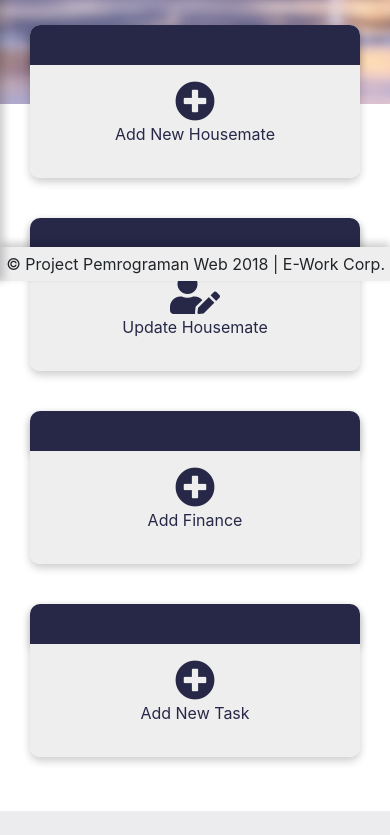
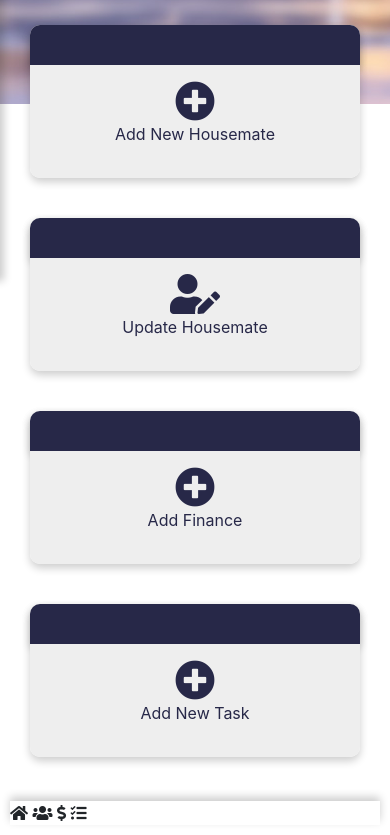
Before and after one commit to atjhoendz/Project_PemWEB, a CodeIgniter app: page /Project_PemWEB/homepage in a window 390 px wide. Shown: the part 563-1398 px from the top of the page. Before the commit the page ends 1374 px from the top, so only its background shows below. Run offline with CodeIgniter, Linux system fonts and the light colour scheme; a user stored in the database is signed in; data comes from the database, SQL or seed files in the repository; some libraries are stand-ins or nearby versions.

Commit message:
footer move to toolbarFooter on mobile view

```diff
--- a/application/views/homepage.php
+++ b/application/views/homepage.php
@@ -310,7 +310,7 @@
                                                             echo "<td class='txtExpenses'>Rp".$row->jumlah."</td>";
                                                         } ?>
                                                         <td nowrap><?php echo $row->tanggal; ?></td>
-                                                        <td><button class="btn-danger">Delete</button></td>
+                                                        <td><button id="btnDeleteFinance<?php echo $number;?>" class="btn-danger" value="<?php echo $row->id_transaksi; ?>">Delete</button></td>
                                                     </tr>
                                                 <?php endforeach; ?>
                                             <?php } else { ?>
@@ -376,8 +376,11 @@
                 </div>
             </div>
             <!-- Footer -->
-            <div id="footer" class="footer bayangan-atas">
-                <span>&copy Project Pemrograman Web 2018 | E-Work Corp.</span>
+            <div id="footer" class="toolbarContainer bayangan-atas">
+                <i id="gotoHome" class="imgMenu fas fa-home"></i>
+                <i id="gotoHousemate" class="imgMenu fas fa-users"></i>
+                <i id="gotoFinance" class="imgMenu fas fa-dollar-sign"></i>
+                <i id="gotoTask" class="imgMenu fas fa-tasks"></i>
             </div>
         </div>
     </div>
```
